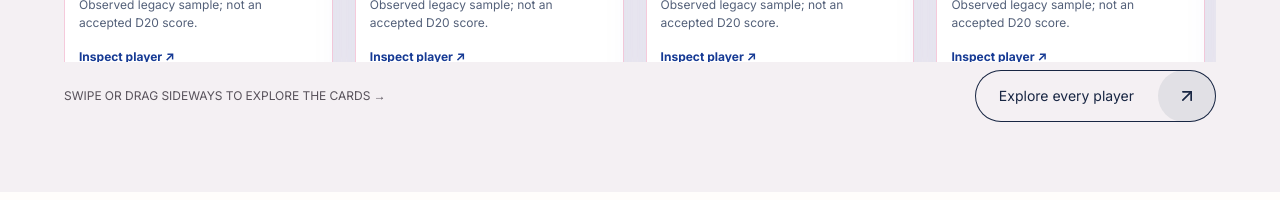
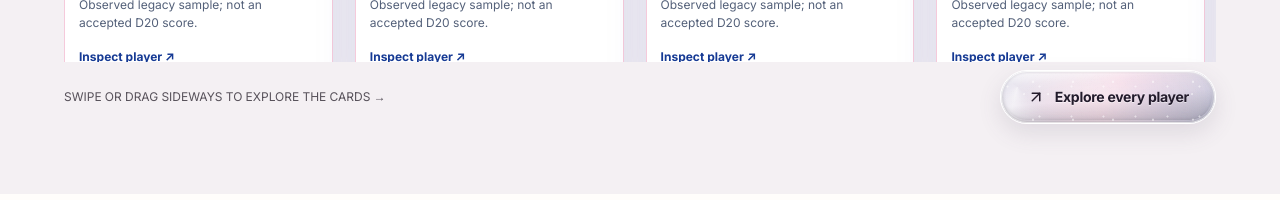
Before and after one commit to harshjha15335/KHILADI, a React (Vite) app in the folder khiladi/frontend/: page / in a window 1280 px wide. Shown: the part 1466-1666 px from the top of the page. Built offline with nearby package versions, Linux system fonts and the light colour scheme.

Commit message:
refactor(cta): keep actions but apply reusable Royal glass variants

```diff
--- a/khiladi/frontend/src/components/KhiladiAnimatedButton.tsx
+++ b/khiladi/frontend/src/components/KhiladiAnimatedButton.tsx
@@ -1,6 +1,6 @@
 import React from "react";
-import { ArrowUpRight } from "lucide-react";
 import { IridescentActionButton } from "./IridescentActionButton";
+
 interface Props {
   children: React.ReactNode;
   onClick?: () => void;
@@ -11,38 +11,29 @@ interface Props {
   type?: "button" | "submit";
   disabled?: boolean;
 }
+
+/** Keep existing actions while sharing one recognizable optical button system. */
 export const KhiladiAnimatedButton: React.FC<Props> = ({
-  children,
-  onClick,
-  variant = "primary",
-  size = "md",
-  showArrow = true,
-  className = "",
-  type = "button",
-  disabled,
-}) => variant === "primary" ? (
-  <IridescentActionButton onClick={onClick} disabled={disabled} type={type}
-    size={size} className={`chapter-button chapter-button--primary ${className}`} icon={showArrow ? undefined : false}>
-    {children}
-  </IridescentActionButton>
-) : (
-  <button
-    type={type}
-    disabled={disabled}
-    className={`chapter-button chapter-button--${variant} chapter-button--${size} ${className}`}
-    onClick={() => {
-      onClick?.();
-    }}
-  >
-    <span className="chapter-button-label">
-      <span>{children}</span>
-      <span aria-hidden="true">{children}</span>
-    </span>
-    {showArrow && (
-      <span className="chapter-button-arrow">
-        <ArrowUpRight size={20} />
-        <ArrowUpRight size={20} aria-hidden="true" />
-      </span>
-    )}
-  </button>
-);
+  children, onClick, variant = "primary", size = "md", showArrow = true,
+  className = "", type = "button", disabled,
+}) => {
+  const material = {
+    primary: "garnet",
+    secondary: "sapphire",
+    outline: "opal",
+    gold: "graphite",
+  } as const;
+  return (
+    <IridescentActionButton
+      onClick={onClick}
+      disabled={disabled}
+      type={type}
+      variant={material[variant]}
+      size={size}
+      className={className}
+      icon={showArrow ? undefined : false}
+    >
+      {children}
+    </IridescentActionButton>
+  );
+};
```
